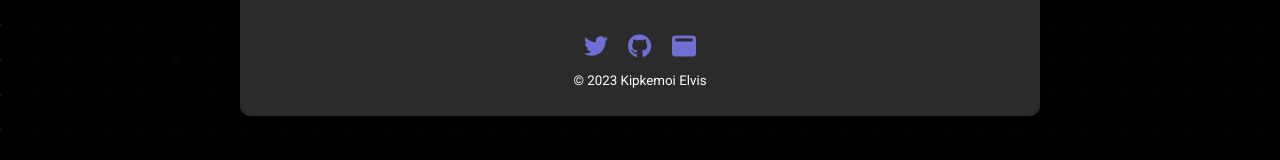
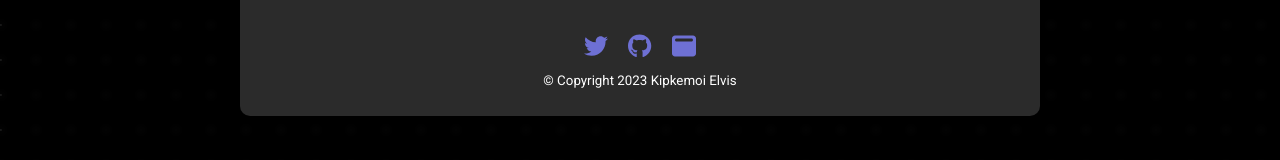
Before and after one commit to DynastyElvis/Task-Tracker, a Vue app: page / in a window 1280 px wide. Both pictures are taken after a click on the button "about". Shown: the part 536-696 px from the top of the page. Built offline with nearby package versions, Linux system fonts and the light colour scheme.

Commit message:
ft: set up

```diff
--- a/src/components/ModalDialog.vue
+++ b/src/components/ModalDialog.vue
@@ -85,7 +85,7 @@ function clickModal(e: Event) {
           </a>
         </div>
         <small
-          >&copy;  {{ new Date().getFullYear() }} Kipkemoi Elvis</small
+          >&copy; Copyright {{ new Date().getFullYear() }} Kipkemoi Elvis</small
         >
       </div>
     </div>
```
